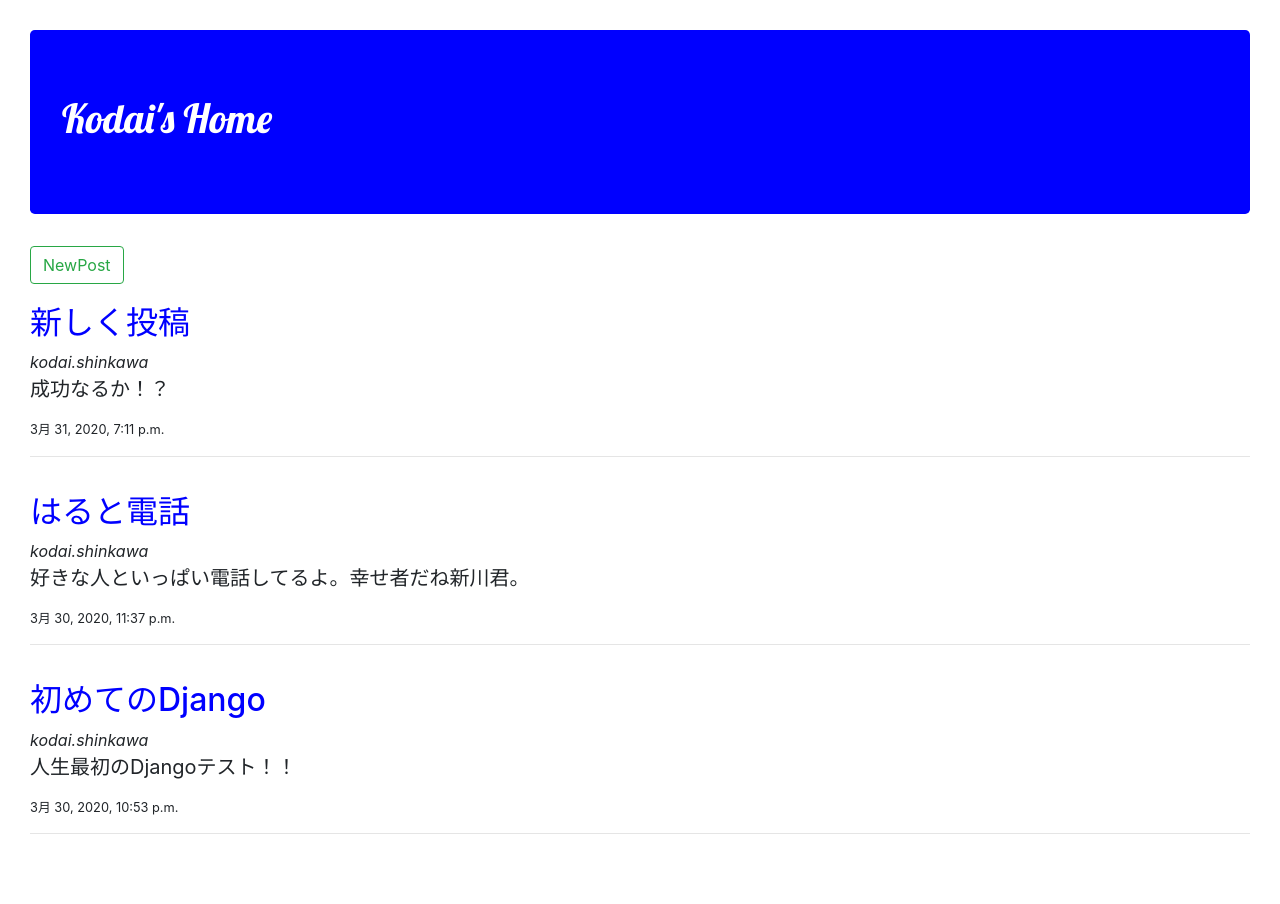
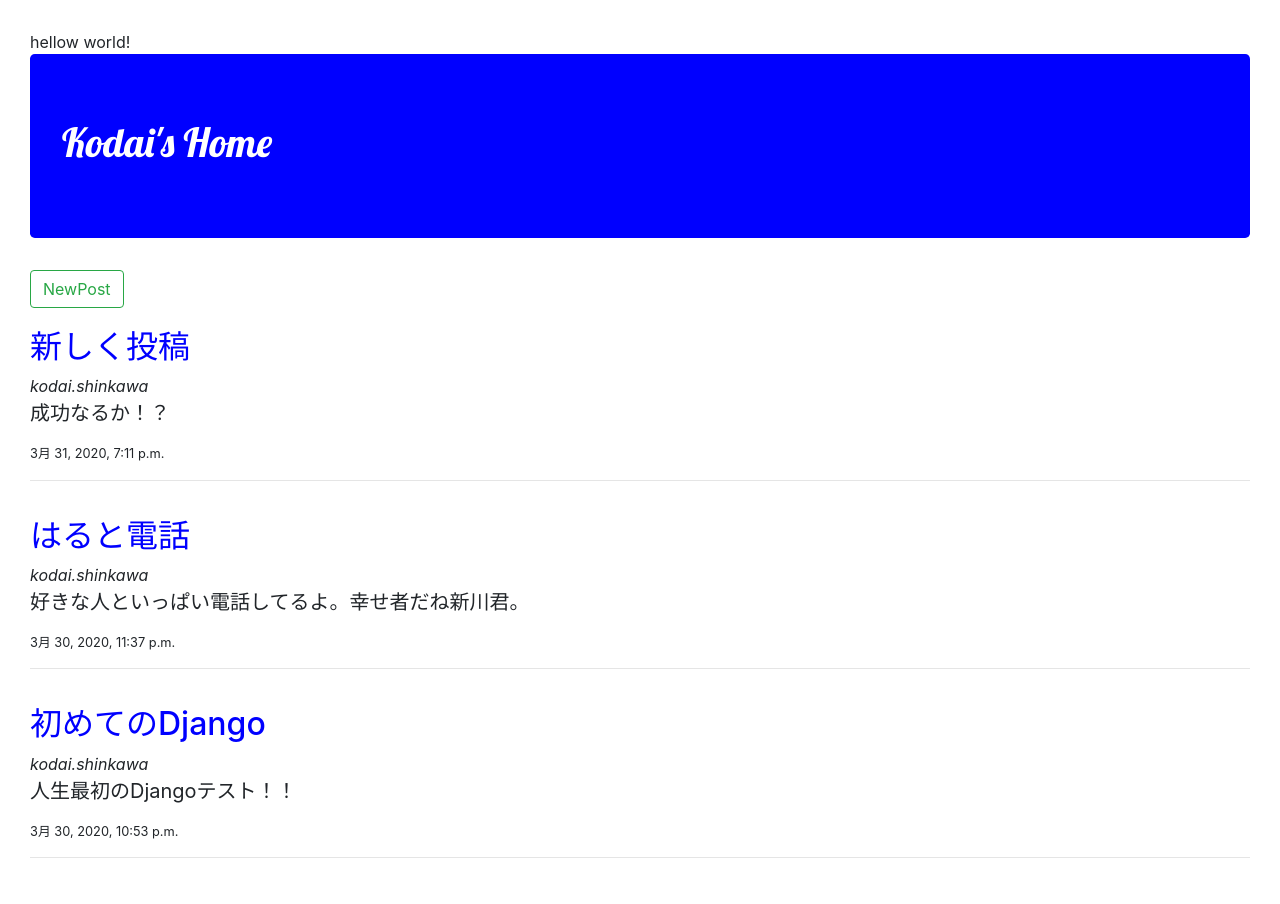
Before and after one commit to KodaiShinkawa/django-girls, a Django app: page / in a window 1280 px wide. Before the commit the page ends 834 px from the top, so only its background shows below. Run offline with Django 3.2, Linux system fonts and the light colour scheme; data comes from the database, SQL or seed files in the repository; some libraries are stand-ins or nearby versions.

Commit message:
test hellow world

```diff
--- a/blog/templates/blog/base.html
+++ b/blog/templates/blog/base.html
@@ -1,4 +1,5 @@
 {% load static %}
+hellow world!
 <html>
 
 <head>
```
